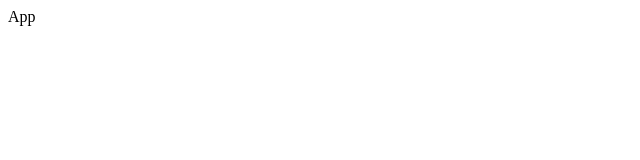
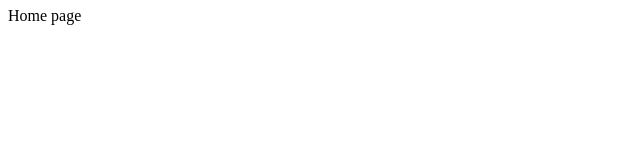
Before and after one commit to goodafteryoon/nyt-news, a React (Create React App) app: page / in a window 1280 px wide. Shown: the top 160 px of the page, without its empty margins (0-640 px from the left). Built offline with nearby package versions, Linux system fonts and the light colour scheme.

Commit message:
add : router 설정, global style 추가

```diff
--- a/public/index.html
+++ b/public/index.html
@@ -1,14 +1,12 @@
 <!DOCTYPE html>
 <html lang="en">
+
 <head>
   <meta charset="utf-8" />
   <link rel="icon" href="%PUBLIC_URL%/favicon.ico" />
   <meta name="viewport" content="width=device-width, initial-scale=1" />
   <meta name="theme-color" content="#000000" />
-    <meta
-      name="description"
-      content="Web site created using create-react-app"
-    />
+  <meta name="description" content="Web site created using create-react-app" />
   <link rel="apple-touch-icon" href="%PUBLIC_URL%/logo192.png" />
   <!--
       manifest.json provides metadata used when your web app is installed on a
@@ -24,20 +22,11 @@
       work correctly both with client-side routing and a non-root public URL.
       Learn how to configure a non-root public URL by running `npm run build`.
     -->
-    <title>React App</title>
+  <title>news</title>
 </head>
+
 <body>
-    <noscript>You need to enable JavaScript to run this app.</noscript>
   <div id="root"></div>
-    <!--
-      This HTML file is a template.
-      If you open it directly in the browser, you will see an empty page.
+</body>
 
-      You can add webfonts, meta tags, or analytics to this file.
-      The build step will place the bundled scripts into the <body> tag.
-
-      To begin the development, run `npm start` or `yarn start`.
-      To create a production bundle, use `npm run build` or `yarn build`.
-    -->
-  </body>
 </html>
--- a/src/App.tsx
+++ /dev/null
@@ -1,9 +0,0 @@
-function App() {
-  return (
-    <>
-      <div>App</div>
-    </>
-  );
-}
-
-export default App;
--- a/src/index.tsx
+++ b/src/index.tsx
@@ -1,15 +1,18 @@
 import React from 'react';
 import ReactDOM from 'react-dom/client';
+import { RouterProvider } from 'react-router-dom';
 
-import App from './App';
 import reportWebVitals from './reportWebVitals';
+import router from './router';
+import GlobalStyle from './styles/globalStyle';
 
 const root = ReactDOM.createRoot(
   document.getElementById('root') as HTMLElement
 );
 root.render(
   <React.StrictMode>
-    <App />
+    <GlobalStyle />
+    <RouterProvider router={router} />
   </React.StrictMode>
 );
 
--- /dev/null
+++ b/src/pages/home/index.tsx
@@ -0,0 +1,9 @@
+const Home = () => {
+  return (
+    <>
+      <div>Home page</div>
+    </>
+  );
+};
+
+export default Home;
--- /dev/null
+++ b/src/pages/scrap/index.tsx
@@ -0,0 +1,9 @@
+const Scrap = () => {
+  return (
+    <>
+      <div>Scrap Page</div>
+    </>
+  );
+};
+
+export default Scrap;
--- /dev/null
+++ b/src/router.tsx
@@ -0,0 +1,17 @@
+import { createBrowserRouter } from 'react-router-dom';
+
+import Home from './pages/home';
+import Scrap from './pages/scrap';
+
+const router = createBrowserRouter([
+  {
+    path: '/',
+    element: <Home />,
+  },
+  {
+    path: '/scrap',
+    element: <Scrap />,
+  },
+]);
+
+export default router;
--- /dev/null
+++ b/src/styles/globalStyle.ts
@@ -0,0 +1,162 @@
+import { createGlobalStyle } from 'styled-components';
+
+const styled = { createGlobalStyle };
+
+const GlobalStyle = styled.createGlobalStyle`
+  html,
+  body,
+  div,
+  span,
+  applet,
+  object,
+  iframe,
+  h1,
+  h2,
+  h3,
+  h4,
+  h5,
+  h6,
+  p,
+  blockquote,
+  pre,
+  a,
+  abbr,
+  acronym,
+  address,
+  big,
+  cite,
+  code,
+  del,
+  dfn,
+  em,
+  img,
+  ins,
+  kbd,
+  q,
+  s,
+  samp,
+  small,
+  strike,
+  strong,
+  sub,
+  sup,
+  tt,
+  var,
+  b,
+  u,
+  i,
+  center,
+  dl,
+  dt,
+  dd,
+  ol,
+  ul,
+  li,
+  fieldset,
+  form,
+  label,
+  legend,
+  table,
+  caption,
+  tbody,
+  tfoot,
+  thead,
+  tr,
+  th,
+  td,
+  article,
+  aside,
+  canvas,
+  details,
+  embed,
+  figure,
+  figcaption,
+  footer,
+  header,
+  hgroup,
+  main,
+  menu,
+  nav,
+  output,
+  ruby,
+  section,
+  summary,
+  time,
+  mark,
+  audio,
+  video {
+    margin: 0;
+    padding: 0;
+    border: 0;
+    font-size: 100%;
+    font: inherit;
+    vertical-align: baseline;
+  }
+
+  /* HTML5 display-role reset for older browsers */
+  article,
+  aside,
+  details,
+  figcaption,
+  figure,
+  footer,
+  header,
+  hgroup,
+  main,
+  menu,
+  nav,
+  section {
+    display: block;
+  }
+
+  *,
+  :after,
+  :before {
+    box-sizing: border-box;
+  }
+
+  /* HTML5 hidden-attribute fix for newer browsers */
+  *[hidden] {
+    display: none;
+  }
+
+  body {
+    line-height: 1;
+  }
+
+  menu,
+  ol,
+  ul {
+    list-style: none;
+  }
+
+  blockquote,
+  q {
+    quotes: none;
+  }
+
+  blockquote:before,
+  blockquote:after,
+  q:before,
+  q:after {
+    content: '';
+    content: none;
+  }
+
+  table {
+    border-collapse: collapse;
+    border-spacing: 0;
+  }
+
+  a {
+    text-decoration: none;
+  }
+
+  button {
+    background: none;
+    border: 0;
+    cursor: pointer;
+  }
+`;
+
+export default GlobalStyle;
```
Also changed, not shown: 1 other file (tests, documents, lock files or other folders). Lines whose indentation alone changed are shown as unchanged.
